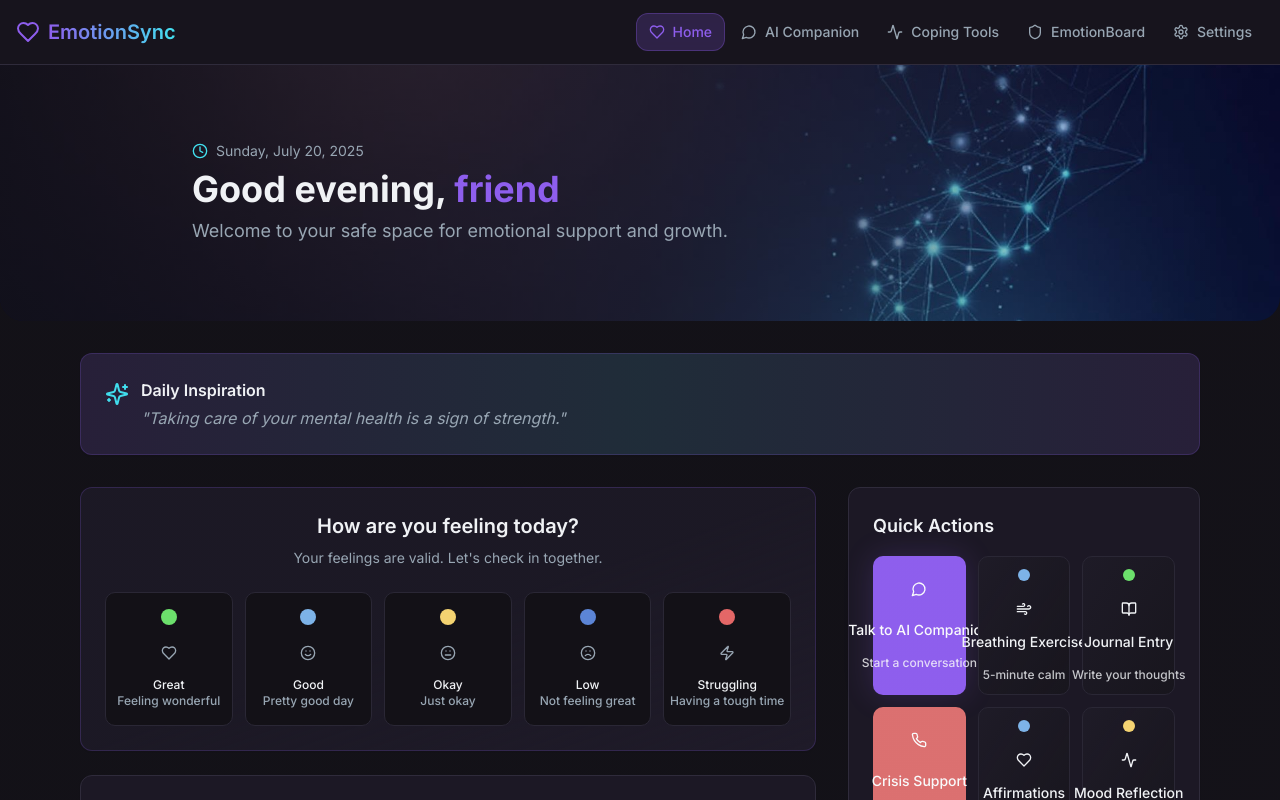
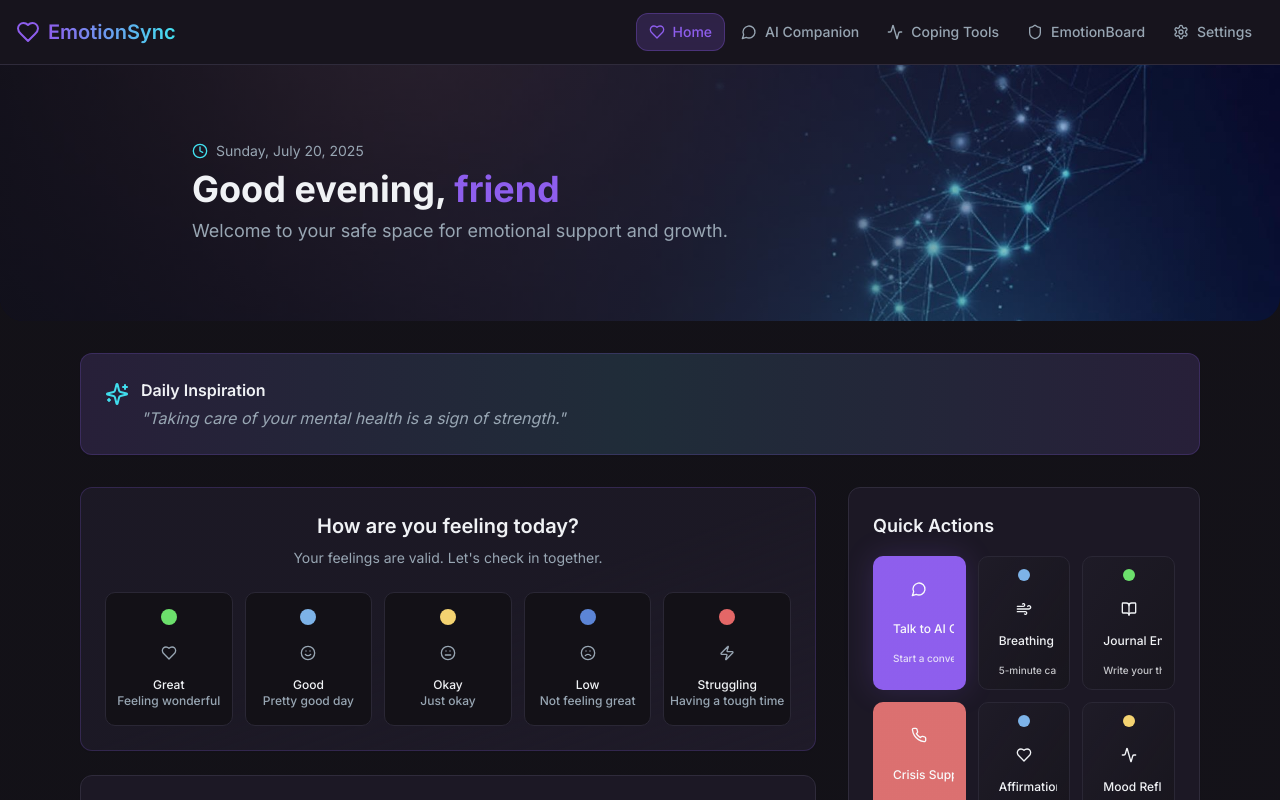
Before and after one commit to alm1ghtyf1tch/emotion-sync-mvp, a React (Vite) app: page / in a window 1280 px wide. Shown: the top 800 px of the page. Built offline with nearby package versions, Linux system fonts and the light colour scheme.

Commit message:
Fix button text overflow
Fixes text overflow in quick action buttons.

```diff
--- a/src/components/quick-actions.tsx
+++ b/src/components/quick-actions.tsx
@@ -75,13 +75,13 @@ export function QuickActions() {
                   : "bg-gradient-to-br from-secondary/50 to-muted/30 hover:from-secondary/70 hover:to-muted/50 hover:shadow-lg"
               }`}
             >
-              <a href={action.href} className="text-center w-full flex flex-col items-center justify-center h-full">
+              <a href={action.href} className="text-center w-full flex flex-col items-center justify-center h-full max-w-full">
                 {action.color && (
                   <div className={`emotion-indicator w-3 h-3 ${action.color} rounded-full mx-auto mb-1`} />
                 )}
-                <IconComponent className="w-6 h-6 mx-auto mb-2 flex-shrink-0" />
-                <div className="text-sm font-medium leading-tight px-1 break-words">{action.label}</div>
-                <div className="text-xs opacity-80 leading-tight px-1 break-words">{action.description}</div>
+                <IconComponent className="w-5 h-5 mx-auto mb-2 flex-shrink-0" />
+                <div className="text-xs font-medium leading-tight px-2 line-clamp-2 max-w-full overflow-hidden text-ellipsis">{action.label}</div>
+                <div className="text-[10px] opacity-80 leading-tight px-2 line-clamp-1 max-w-full overflow-hidden text-ellipsis">{action.description}</div>
               </a>
             </Button>
           );
```
